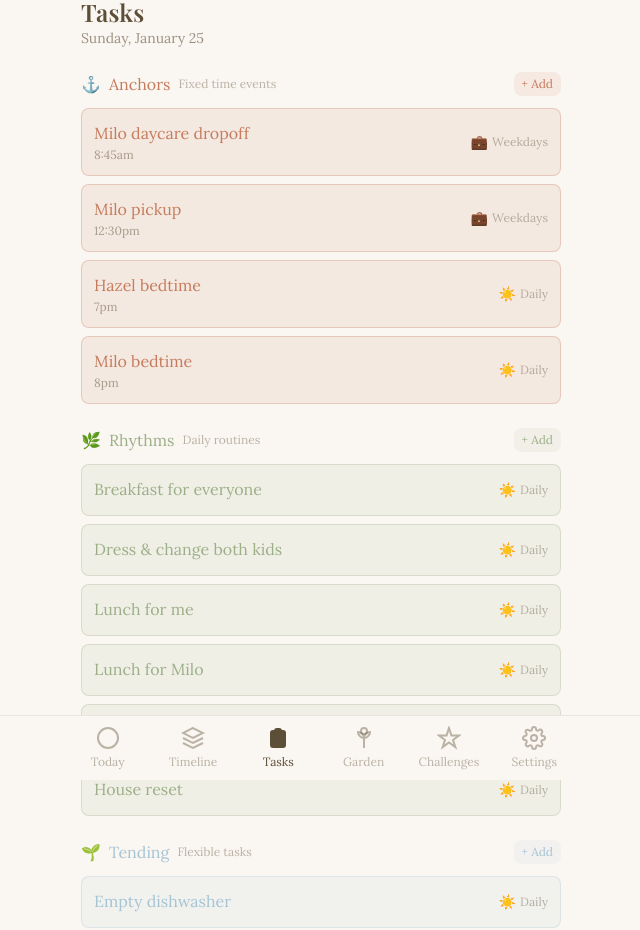
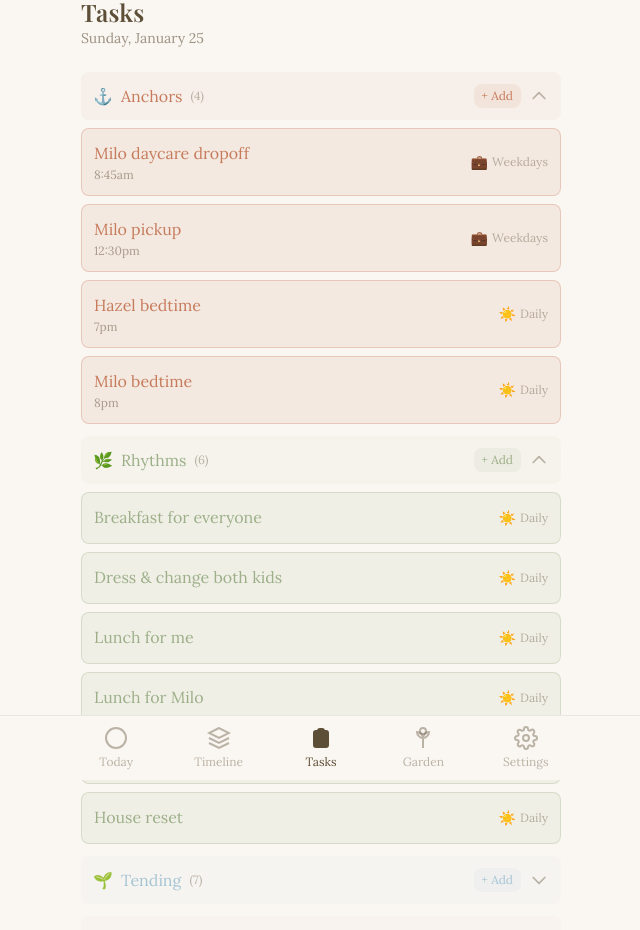
Before and after one commit to graceolivia/Rhythms-MVP-web, a React (Vite) app in the folder rhythm/: page /tasks in a window 1280 px wide. Shown: the part 20-950 px from the top of the page, without its empty margins (319-959 px from the left). Built offline with nearby package versions, Linux system fonts and the light colour scheme.

Commit message:
challenges added to task tab

```diff
--- a/rhythm/src/components/common/BottomNav.tsx
+++ b/rhythm/src/components/common/BottomNav.tsx
@@ -14,7 +14,6 @@ const NAV_ITEMS: NavItem[] = [
   { to: '/timeline', label: 'Timeline', icon: '◇', activeIcon: '◆' },
   { to: '/tasks', label: 'Tasks', icon: '◠', activeIcon: '☽' },
   { to: '/garden', label: 'Garden', icon: '❀', activeIcon: '✿' },
-  { to: '/challenges', label: 'Challenges', icon: '★', activeIcon: '★' },
   { to: '/settings', label: 'Settings', icon: '⚙', activeIcon: '⚙' },
 ];
 
@@ -46,12 +45,6 @@ function NavIcon({ item, isActive }: { item: NavItem; isActive: boolean }) {
         <svg className="w-6 h-6" fill={isActive ? 'currentColor' : 'none'} viewBox="0 0 24 24" stroke="currentColor" strokeWidth={2}>
           <path d="M12 22V12M12 12C12 9 9 6 6 6c0 3 3 6 6 6zM12 12c0-3 3-6 6-6 0 3-3 6-6 6z" />
           <circle cx="12" cy="5" r="3" />
-        </svg>
-      );
-    case 'Challenges':
-      return (
-        <svg className="w-6 h-6" fill={isActive ? 'currentColor' : 'none'} viewBox="0 0 24 24" stroke="currentColor" strokeWidth={2}>
-          <path d="M12 2l2.4 7.4H22l-6 4.6 2.3 7L12 16.4 5.7 21l2.3-7L2 9.4h7.6L12 2z" />
         </svg>
       );
     case 'Settings':
--- a/rhythm/src/screens/Tasks.tsx
+++ b/rhythm/src/screens/Tasks.tsx
@@ -538,9 +538,22 @@ export function Tasks() {
   const [editingTask, setEditingTask] = useState<Task | null>(null);
   const [showNewTask, setShowNewTask] = useState(false);
   const [newTaskTier, setNewTaskTier] = useState<TaskTier>('rhythm');
+  const [expandedSections, setExpandedSections] = useState<Set<string>>(new Set(['anchors', 'rhythms']));
 
   // Helper to get child by ID
   const getChild = (id: string) => children.find(c => c.id === id);
+
+  const toggleSection = (section: string) => {
+    setExpandedSections(prev => {
+      const next = new Set(prev);
+      if (next.has(section)) {
+        next.delete(section);
+      } else {
+        next.add(section);
+      }
+      return next;
+    });
+  };
 
   // Group active tasks by tier
   const { anchors, rhythms, tending } = useMemo(() => {
@@ -575,88 +588,155 @@ export function Tasks() {
         </header>
 
         {/* Anchors */}
-        <section className="mb-6">
-          <div className="flex items-center justify-between mb-3">
+        <section className="mb-3">
+          <button
+            onClick={() => toggleSection('anchors')}
+            className="w-full flex items-center justify-between p-3 rounded-lg bg-terracotta/5 hover:bg-terracotta/10 transition-colors"
+          >
             <h2 className="font-medium text-terracotta flex items-center gap-2">
               <span>⚓</span> Anchors
-              <span className="text-xs text-bark/40 font-normal">Fixed time events</span>
+              <span className="text-xs text-bark/40 font-normal">({anchors.length})</span>
             </h2>
+            <div className="flex items-center gap-2">
               <button
-              onClick={() => openNewTaskModal('anchor')}
+                onClick={(e) => { e.stopPropagation(); openNewTaskModal('anchor'); }}
                 className="text-xs px-2 py-1 rounded-lg bg-terracotta/10 text-terracotta hover:bg-terracotta/20"
               >
                 + Add
               </button>
+              <svg
+                className={`w-5 h-5 text-bark/40 transition-transform ${expandedSections.has('anchors') ? 'rotate-180' : ''}`}
+                fill="none" viewBox="0 0 24 24" stroke="currentColor" strokeWidth={2}
+              >
+                <path strokeLinecap="round" strokeLinejoin="round" d="M19 9l-7 7-7-7" />
+              </svg>
             </div>
+          </button>
+          {expandedSections.has('anchors') && (
+            <div className="mt-2 space-y-2">
               {anchors.length === 0 ? (
-            <p className="text-sm text-bark/40 italic py-2">No anchors yet</p>
+                <p className="text-sm text-bark/40 italic py-2 px-3">No anchors yet</p>
               ) : (
-            <div className="space-y-2">
-              {anchors.map(task => (
+                anchors.map(task => (
                   <TaskItem key={task.id} task={task} onClick={() => setEditingTask(task)} getChild={getChild} />
-              ))}
+                ))
+              )}
             </div>
           )}
         </section>
 
         {/* Rhythms */}
-        <section className="mb-6">
-          <div className="flex items-center justify-between mb-3">
+        <section className="mb-3">
+          <button
+            onClick={() => toggleSection('rhythms')}
+            className="w-full flex items-center justify-between p-3 rounded-lg bg-sage/5 hover:bg-sage/10 transition-colors"
+          >
             <h2 className="font-medium text-sage flex items-center gap-2">
               <span>🌿</span> Rhythms
-              <span className="text-xs text-bark/40 font-normal">Daily routines</span>
+              <span className="text-xs text-bark/40 font-normal">({rhythms.length})</span>
             </h2>
+            <div className="flex items-center gap-2">
               <button
-              onClick={() => openNewTaskModal('rhythm')}
+                onClick={(e) => { e.stopPropagation(); openNewTaskModal('rhythm'); }}
                 className="text-xs px-2 py-1 rounded-lg bg-sage/10 text-sage hover:bg-sage/20"
               >
                 + Add
               </button>
+              <svg
+                className={`w-5 h-5 text-bark/40 transition-transform ${expandedSections.has('rhythms') ? 'rotate-180' : ''}`}
+                fill="none" viewBox="0 0 24 24" stroke="currentColor" strokeWidth={2}
+              >
+                <path strokeLinecap="round" strokeLinejoin="round" d="M19 9l-7 7-7-7" />
+              </svg>
             </div>
+          </button>
+          {expandedSections.has('rhythms') && (
+            <div className="mt-2 space-y-2">
               {rhythms.length === 0 ? (
-            <p className="text-sm text-bark/40 italic py-2">No rhythms yet</p>
+                <p className="text-sm text-bark/40 italic py-2 px-3">No rhythms yet</p>
               ) : (
-            <div className="space-y-2">
-              {rhythms.map(task => (
+                rhythms.map(task => (
                   <TaskItem key={task.id} task={task} onClick={() => setEditingTask(task)} getChild={getChild} />
-              ))}
+                ))
+              )}
             </div>
           )}
         </section>
 
         {/* Tending */}
-        <section className="mb-6">
-          <div className="flex items-center justify-between mb-3">
+        <section className="mb-3">
+          <button
+            onClick={() => toggleSection('tending')}
+            className="w-full flex items-center justify-between p-3 rounded-lg bg-skyblue/5 hover:bg-skyblue/10 transition-colors"
+          >
             <h2 className="font-medium text-skyblue flex items-center gap-2">
               <span>🌱</span> Tending
-              <span className="text-xs text-bark/40 font-normal">Flexible tasks</span>
+              <span className="text-xs text-bark/40 font-normal">({tending.length})</span>
             </h2>
+            <div className="flex items-center gap-2">
               <button
-              onClick={() => openNewTaskModal('tending')}
+                onClick={(e) => { e.stopPropagation(); openNewTaskModal('tending'); }}
                 className="text-xs px-2 py-1 rounded-lg bg-skyblue/10 text-skyblue hover:bg-skyblue/20"
               >
                 + Add
               </button>
+              <svg
+                className={`w-5 h-5 text-bark/40 transition-transform ${expandedSections.has('tending') ? 'rotate-180' : ''}`}
+                fill="none" viewBox="0 0 24 24" stroke="currentColor" strokeWidth={2}
+              >
+                <path strokeLinecap="round" strokeLinejoin="round" d="M19 9l-7 7-7-7" />
+              </svg>
             </div>
+          </button>
+          {expandedSections.has('tending') && (
+            <div className="mt-2 space-y-2">
               {tending.length === 0 ? (
-            <p className="text-sm text-bark/40 italic py-2">No tending tasks yet</p>
+                <p className="text-sm text-bark/40 italic py-2 px-3">No tending tasks yet</p>
               ) : (
-            <div className="space-y-2">
-              {tending.map(task => (
+                tending.map(task => (
                   <TaskItem key={task.id} task={task} onClick={() => setEditingTask(task)} getChild={getChild} />
-              ))}
+                ))
+              )}
+              {seedCount > 0 && (
+                <div className="p-3 rounded-lg bg-linen/50 border border-bark/10 mt-2">
+                  <p className="text-sm text-bark/60">
+                    <span className="font-medium">{seedCount} deferred</span> waiting to be replanted
+                  </p>
+                </div>
+              )}
             </div>
           )}
         </section>
 
-        {/* Deferred seeds note */}
-        {seedCount > 0 && (
-          <div className="p-3 rounded-lg bg-linen/50 border border-bark/10">
-            <p className="text-sm text-bark/60">
-              <span className="font-medium">{seedCount} deferred task{seedCount !== 1 ? 's' : ''}</span> waiting to be replanted.
+        {/* Challenges */}
+        <section className="mb-3">
+          <button
+            onClick={() => toggleSection('challenges')}
+            className="w-full flex items-center justify-between p-3 rounded-lg bg-dustyrose/5 hover:bg-dustyrose/10 transition-colors"
+          >
+            <h2 className="font-medium text-dustyrose flex items-center gap-2">
+              <span>⭐</span> Challenges
+              <span className="text-xs text-bark/40 font-normal">Coming soon</span>
+            </h2>
+            <svg
+              className={`w-5 h-5 text-bark/40 transition-transform ${expandedSections.has('challenges') ? 'rotate-180' : ''}`}
+              fill="none" viewBox="0 0 24 24" stroke="currentColor" strokeWidth={2}
+            >
+              <path strokeLinecap="round" strokeLinejoin="round" d="M19 9l-7 7-7-7" />
+            </svg>
+          </button>
+          {expandedSections.has('challenges') && (
+            <div className="mt-2 p-4 rounded-lg bg-parchment/50">
+              <p className="text-sm text-bark/70 leading-relaxed mb-2">
+                Challenges are curated habit stacks that teach rhythms that actually work for SAHM life.
               </p>
+              <p className="text-sm text-bark/70 leading-relaxed">
+                Completing a Challenge earns a special flower for your garden.
+              </p>
+              <p className="text-xs text-bark/40 italic mt-3">Coming soon...</p>
             </div>
           )}
+        </section>
       </div>
 
       {/* Edit modal */}
```
Lines whose indentation alone changed are shown as unchanged.
